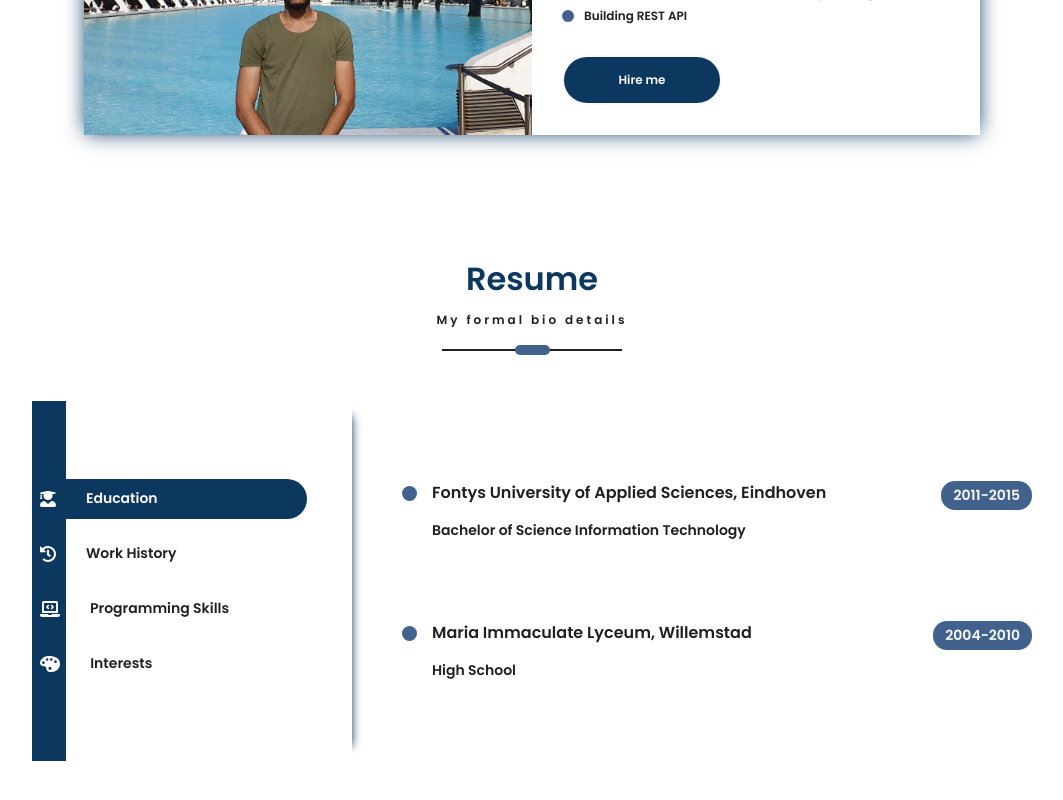
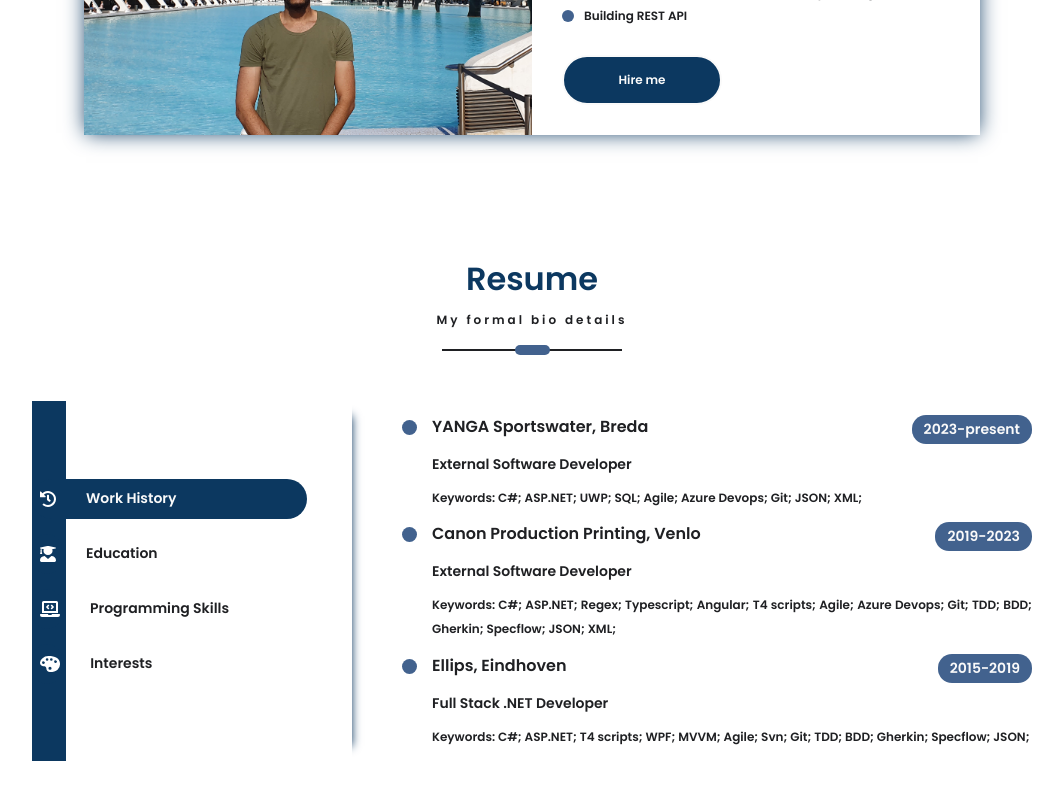
Before and after one commit to edsonaf/edsonaf.github.io, a React (Create React App) app: page / in a window 1280 px wide. Shown: the part 1091-1891 px from the top of the page, without its empty margins (108-1171 px from the left). Built offline with nearby package versions, Linux system fonts and the light colour scheme.

Commit message:
update resume

```diff
--- a/src/PortfolioContainer/components/Resume/Resume.jsx
+++ b/src/PortfolioContainer/components/Resume/Resume.jsx
@@ -49,8 +49,8 @@ const Resume = (props) => {
 
   /* STATIC RESUME DATA FOR THE LABELS*/
   const resumeBullets = [
+    { label: "Work History", logoSrc: workHistoryIcon },
     { label: "Education", logoSrc: educationIcon },
-    { label: "Work History", logoSrc: workHistoryIcon },
     { label: "Programming Skills", logoSrc: programmingSkillsIcon },
     { label: "Interests", logoSrc: interestsIcon },
   ];
@@ -66,31 +66,31 @@ const Resume = (props) => {
     { skill: "React JS", ratingPercentage: 45 },
   ];
 
-  const resumeDetails = [
-    <div className="resume-screen-container" key="education">
-      <ResumeHeading
-        heading={"Fontys University of Applied Sciences, Eindhoven"}
-        subHeading={"Bachelor of Science Information Technology"}
-        fromDate={"2011"}
-        toDate={"2015"}
-      />
-
-      <ResumeHeading
-        heading={"Maria Immaculate Lyceum, Willemstad"}
-        subHeading={"High School"}
-        fromDate={"2004"}
-        toDate={"2010"}
-      />
-    </div>,
-
+  const resumeDetails =
+  [
      /* WORK EXPERIENCE */
      <div className="resume-screen-container" key="work-experience">
+     <div className="experience-container">
+       <ResumeHeading
+         heading={"YANGA Sportswater, Breda"}
+         subHeading={"External Software Developer"}
+         fromDate={"2023"}
+         toDate={"present"}
+       />
+       <div className="experience-description">
+         <span className="resume-description-text">
+           Keywords: C#; ASP.NET; UWP; SQL; Agile; Azure Devops; Git; JSON; XML;
+         </span>
+         <br />
+       </div>
+     </div>
+
      <div className="experience-container">
        <ResumeHeading
          heading={"Canon Production Printing, Venlo"}
          subHeading={"External Software Developer"}
          fromDate={"2019"}
-          toDate={"Present"}
+         toDate={"2023"}
        />
        <div className="experience-description">
          <span className="resume-description-text">
@@ -115,6 +115,22 @@ const Resume = (props) => {
          <br />
        </div>
      </div>
+   </div>,
+
+    <div className="resume-screen-container" key="education">
+      <ResumeHeading
+        heading={"Fontys University of Applied Sciences, Eindhoven"}
+        subHeading={"Bachelor of Science Information Technology"}
+        fromDate={"2011"}
+        toDate={"2015"}
+      />
+
+      <ResumeHeading
+        heading={"Maria Immaculate Lyceum, Willemstad"}
+        subHeading={"High School"}
+        fromDate={"2004"}
+        toDate={"2010"}
+      />
     </div>,
 
     /* PROGRAMMING SKILLS */
```
Lines whose indentation alone changed are shown as unchanged.
